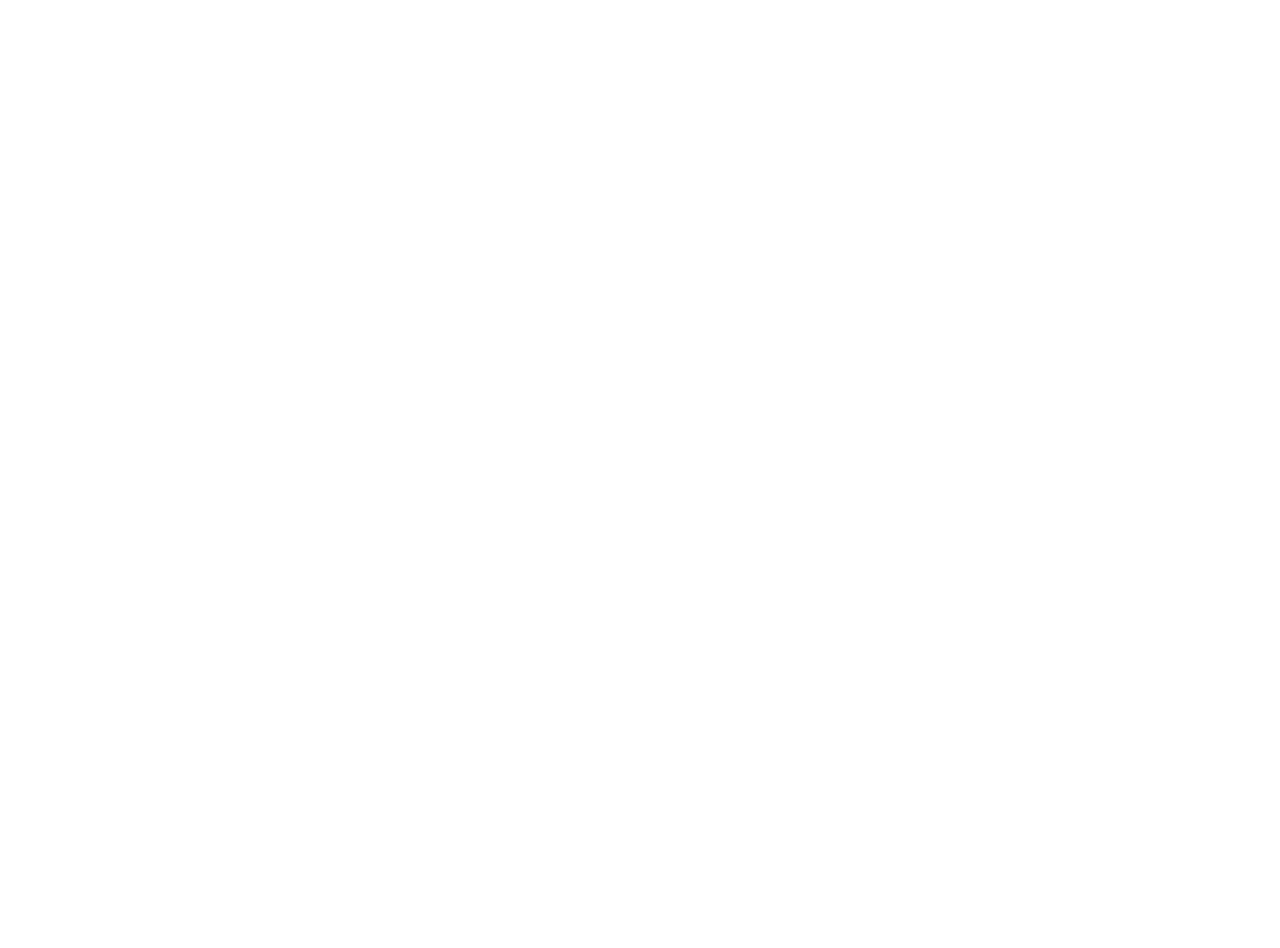
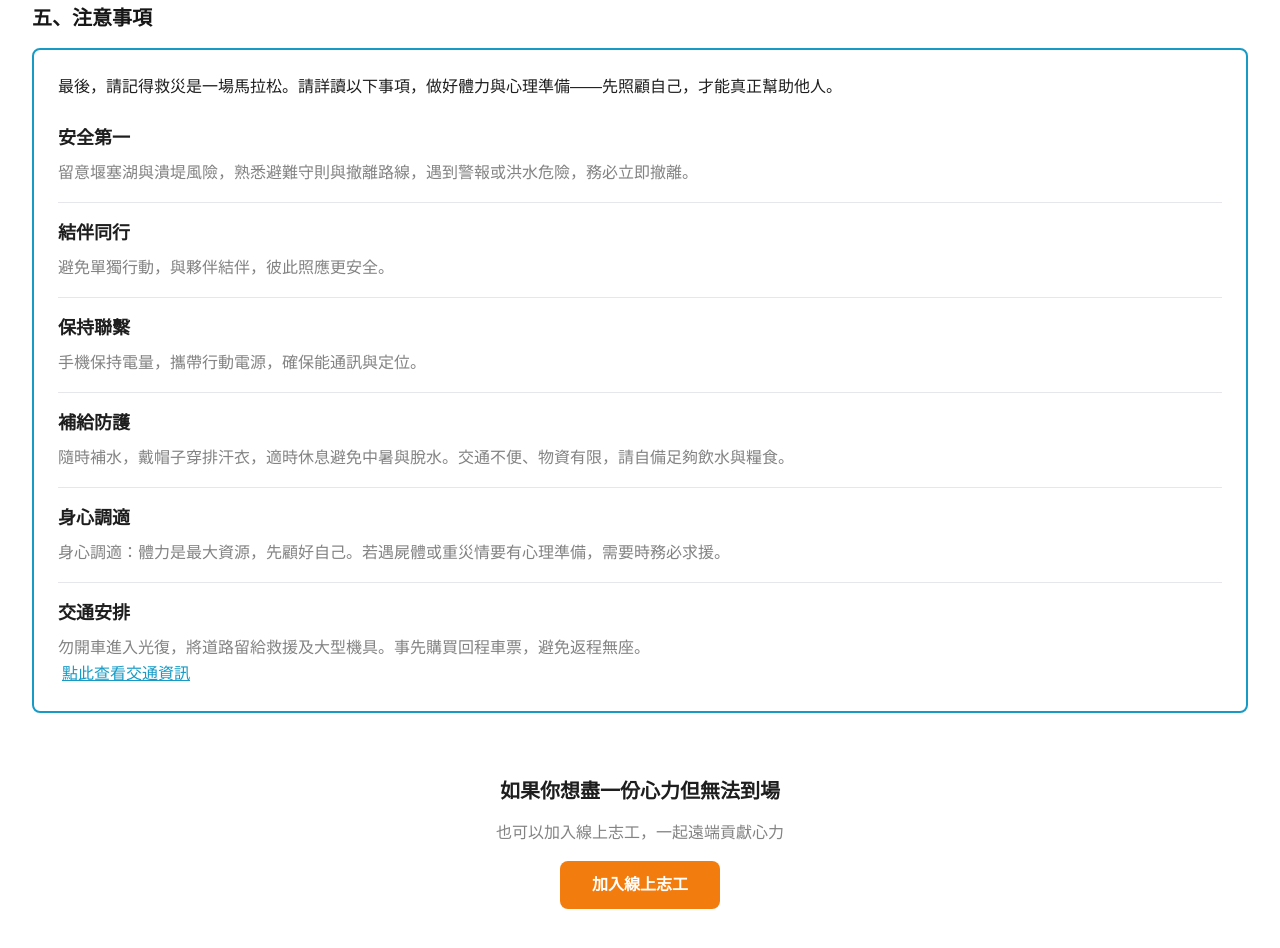
Before and after one commit to hoie72/guangfu-hero-web, a Next.js app: page /volunteer/preparation in a window 1280 px wide. Shown: the part 8300-9248 px from the top of the page. Before the commit the page ends 8412 px from the top, so only its background shows below. Built offline with nearby package versions, Linux system fonts and the light colour scheme.

Commit message:
feat: add notice, join us

```diff
--- a/src/features/VolunteerInfo/index.tsx
+++ b/src/features/VolunteerInfo/index.tsx
@@ -222,6 +222,103 @@ export default function VolunteerInfo({
                   height={300}
                   className="w-full h-auto"
                 />
+              </div>
+            </div>
+
+            {/* 注意事項 */}
+            <div className="mt-8">
+              <h3 className="font-bold text-xl mb-4 dark:text-white">
+                五、注意事項
+              </h3>
+              <div className="bg-white dark:bg-gray-800 border-2 border-[var(--secondary)] rounded-lg p-6 space-y-6">
+                <p className="text-[var(--text-black)] dark:text-gray-200 leading-relaxed">
+                  最後，請記得救災是一場馬拉松。請詳讀以下事項，做好體力與心理準備——先照顧自己，才能真正幫助他人。
+                </p>
+
+                <div className="space-y-4">
+                  <div className="border-b border-gray-200 dark:border-gray-700 pb-4">
+                    <h4 className="font-bold text-lg mb-2 text-[var(--text-black)] dark:text-white">
+                      安全第一
+                    </h4>
+                    <p className="text-[var(--gray-2)] dark:text-gray-400 leading-relaxed">
+                      留意堰塞湖與潰堤風險，熟悉避難守則與撤離路線，遇到警報或洪水危險，務必立即撤離。
+                    </p>
+                  </div>
+
+                  <div className="border-b border-gray-200 dark:border-gray-700 pb-4">
+                    <h4 className="font-bold text-lg mb-2 text-[var(--text-black)] dark:text-white">
+                      結伴同行
+                    </h4>
+                    <p className="text-[var(--gray-2)] dark:text-gray-400 leading-relaxed">
+                      避免單獨行動，與夥伴結伴，彼此照應更安全。
+                    </p>
+                  </div>
+
+                  <div className="border-b border-gray-200 dark:border-gray-700 pb-4">
+                    <h4 className="font-bold text-lg mb-2 text-[var(--text-black)] dark:text-white">
+                      保持聯繫
+                    </h4>
+                    <p className="text-[var(--gray-2)] dark:text-gray-400 leading-relaxed">
+                      手機保持電量，攜帶行動電源，確保能通訊與定位。
+                    </p>
+                  </div>
+
+                  <div className="border-b border-gray-200 dark:border-gray-700 pb-4">
+                    <h4 className="font-bold text-lg mb-2 text-[var(--text-black)] dark:text-white">
+                      補給防護
+                    </h4>
+                    <p className="text-[var(--gray-2)] dark:text-gray-400 leading-relaxed">
+                      隨時補水，戴帽子穿排汗衣，適時休息避免中暑與脫水。交通不便、物資有限，請自備足夠飲水與糧食。
+                    </p>
+                  </div>
+
+                  <div className="border-b border-gray-200 dark:border-gray-700 pb-4">
+                    <h4 className="font-bold text-lg mb-2 text-[var(--text-black)] dark:text-white">
+                      身心調適
+                    </h4>
+                    <p className="text-[var(--gray-2)] dark:text-gray-400 leading-relaxed">
+                      身心調適：體力是最大資源，先顧好自己。若遇屍體或重災情要有心理準備，需要時務必求援。
+                    </p>
+                  </div>
+
+                  <div>
+                    <h4 className="font-bold text-lg mb-2 text-[var(--text-black)] dark:text-white">
+                      交通安排
+                    </h4>
+                    <p className="text-[var(--gray-2)] dark:text-gray-400 leading-relaxed">
+                      勿開車進入光復，將道路留給救援及大型機具。事先購買回程車票，避免返程無座。
+                      <br />
+                      <a
+                        href="https://sites.google.com/view/guangfu250923/%E6%88%91%E6%98%AF%E5%BF%97%E5%B7%A5/transport?authuser=0"
+                        target="_blank"
+                        rel="noopener noreferrer"
+                        className="text-[var(--secondary)] underline ml-1"
+                      >
+                        點此查看交通資訊
+                      </a>
+                    </p>
+                  </div>
+                </div>
+              </div>
+            </div>
+
+            {/* 線上志工 */}
+            <div className="mt-8">
+              <div className="rounded-lg p-8 text-center space-y-4">
+                <h3 className="font-bold text-xl text-[var(--text-black)] dark:text-white">
+                  如果你想盡一份心力但無法到場
+                </h3>
+                <p className="text-[var(--gray-2)] dark:text-gray-400">
+                  也可以加入線上志工，一起遠端貢獻心力
+                </p>
+                <a
+                  href="#"
+                  target="_blank"
+                  rel="noopener noreferrer"
+                  className="inline-block bg-[var(--primary)] hover:bg-[#e06d00] text-white font-bold py-3 px-8 rounded-lg transition-colors"
+                >
+                  加入線上志工
+                </a>
               </div>
             </div>
           </div>
```
